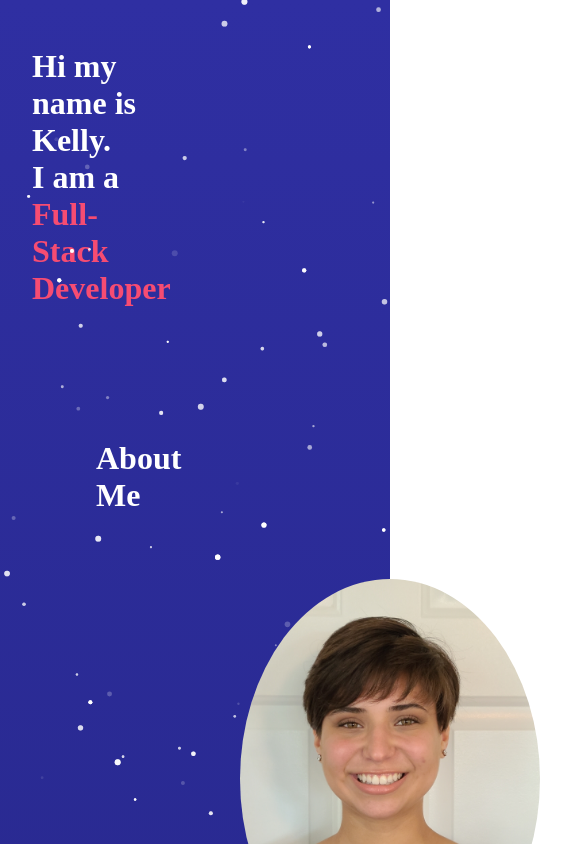
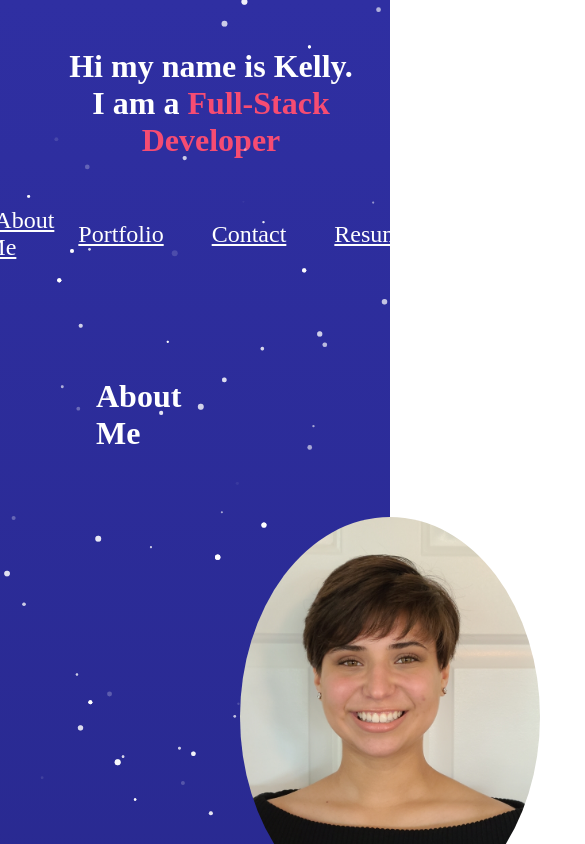
Before and after one commit to Krcano/Kelly-Cano, a React (Create React App) app in the folder kelly-cano/: page / in a window 390 px wide. Shown: the top 844 px of the page, 585 px wide, since content can reach past the window. Built offline with nearby package versions, Linux system fonts and the light colour scheme.

Commit message:
added media query for header container

```diff
--- a/kelly-cano/package.json
+++ b/kelly-cano/package.json
@@ -15,7 +15,8 @@
     "web-vitals": "^2.1.3"
   },
   "scripts": {
-
+    "predeploy": "npm run build",
+    "deploy": "gh-pages -d build",
     "start": "react-scripts start",
     "build": "react-scripts build",
     "test": "react-scripts test",
--- a/kelly-cano/src/App.js
+++ b/kelly-cano/src/App.js
@@ -8,7 +8,8 @@ import { useState } from "react";
 
 
 function App() {
-  const [currentPage, setCurrentPage] = useState("aboutMe");
+  const [currentPage, setCurrentPage] = useState("aboutMe")
+  ;
   const renderPage = () => {
     if (currentPage === "aboutMe") {
       return <About />;
@@ -31,7 +32,8 @@ function App() {
 
   return (
     <div className="App">
-      <Header currentPage={currentPage} handlePages={handlePages} />
+      <Header currentPage={currentPage}
+      handlePages={handlePages} />
 
       {renderPage()}
 
--- a/kelly-cano/src/app.css
+++ b/kelly-cano/src/app.css
@@ -158,9 +158,11 @@
   color: #f64c72;
 }
 
-/* .active{
+.active{
   color: red;
-} */
+  margin-right: 2em;
+  font-size: 1.5em;
+}
 
 /* ----------------------------------------------------- */
 /* Projects */
@@ -218,10 +220,10 @@
 .imageOverlay:hover {
   opacity: 1;
 }
-.imageTag {
+/* .imageTag {
   /* display: flex; */
   /* width: 100%; */
-}
+/* }  */
 
 .imageDescr {
   /* makes the space between title and descr */
@@ -243,3 +245,24 @@
   width: 50px;
   height: 50px;
 }
+
+@media screen and (max-width:950px ) {
+
+  .headerContainer{
+    display: flex;
+    flex-direction: column;
+    align-items: center;
+    text-align: center;
+  }
+  .navbar{
+    display: flex;
+    text-align: center;
+    justify-content: center;
+    align-items: center;
+    margin-left: 0em;
+  }
+  /* .navbar li{
+    display: inline;
+  } */
+
+}
--- a/kelly-cano/src/components/About.js
+++ b/kelly-cano/src/components/About.js
@@ -6,7 +6,7 @@ const About = () => {
 
     <div id="aboutMe" className="aboutContainer">
       <h1>About Me</h1>
-      <div className="picBackground"><img src="./prof.jpg" alt="Profile" className="profilePic" /></div>
+      <div className="picBackground"><img src="/prof.jpg" alt="Profile" className="profilePic" /></div>
       <div className="aboutMeP"> <p >
         I attended Gorman Learning Center and graduated with a 4.0 GPA as well
         as Honors. Throughout my middle and high school years, I took part in
--- a/kelly-cano/src/components/Header.js
+++ b/kelly-cano/src/components/Header.js
@@ -1,14 +1,14 @@
 import React from "react";
 import Navigation from "./Navigation";
 
-const Header = ({ currentPage, handlePages }) => {
+const Header = ({ currentPage, handlePages, currentTab }) => {
   return (
     <div className="headerContainer">
       <h1 className="headerH1">
         Hi my name is Kelly.
         <br /> I am a <span className="span">Full-Stack Developer</span>
       </h1>
-      <Navigation currentPage={currentPage} handlePages={handlePages} />
+      <Navigation currentPage={currentPage} currentTab={currentTab} handlePages={handlePages} />
     </div>
   );
 };
--- a/kelly-cano/src/components/Navigation.js
+++ b/kelly-cano/src/components/Navigation.js
@@ -1,23 +1,27 @@
-import React from "react";
+import { useState } from "react";
 import ParticleBackground from "./ParticleBackground";
 const Navigation = ({ handlePages, currentPage }) => {
+  const [currentTab, setCurrentTab] = useState('')
+
   return (
     <ul className="navbar">
       <ParticleBackground/>
       <li>
         <a
           href="#aboutMe"
-          className={"navbarA"}
-          onClick={() => handlePages("aboutMe")}
+          className={currentTab === 'aboutMe' ? 'active'  :"navbarA"}
+          onClick={() =>{ handlePages("aboutMe")
+        setCurrentTab('aboutMe')}}
         >
           About Me
         </a>
       </li>
       <li>
         <a
-          className={"navbarA"}
+          className={currentTab === 'portfolio' ? 'active' :"navbarA"}
           href="#portfolio"
-          onClick={() => handlePages("portfolio")}
+          onClick={() => {handlePages("portfolio")
+        setCurrentTab('portfolio')}}
         >
           Portfolio
         </a>
@@ -25,9 +29,10 @@ const Navigation = ({ handlePages, currentPage }) => {
 
       <li>
         <a
-          className={"navbarA"}
+          className={currentTab === 'contact' ? 'active'  :"navbarA"}
           href="#contact"
-          onClick={() => handlePages("contact")}
+          onClick={() =>{ handlePages("contact")
+          setCurrentTab('contact')}}
         >
           Contact
         </a>
```
